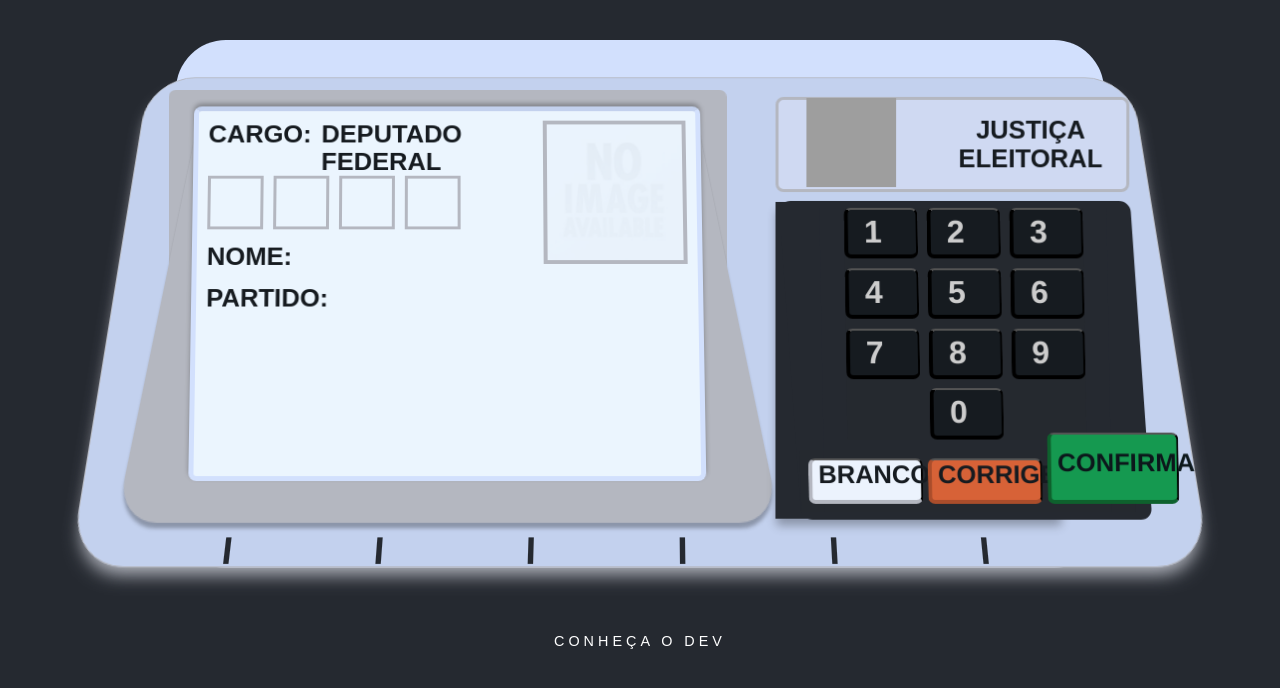
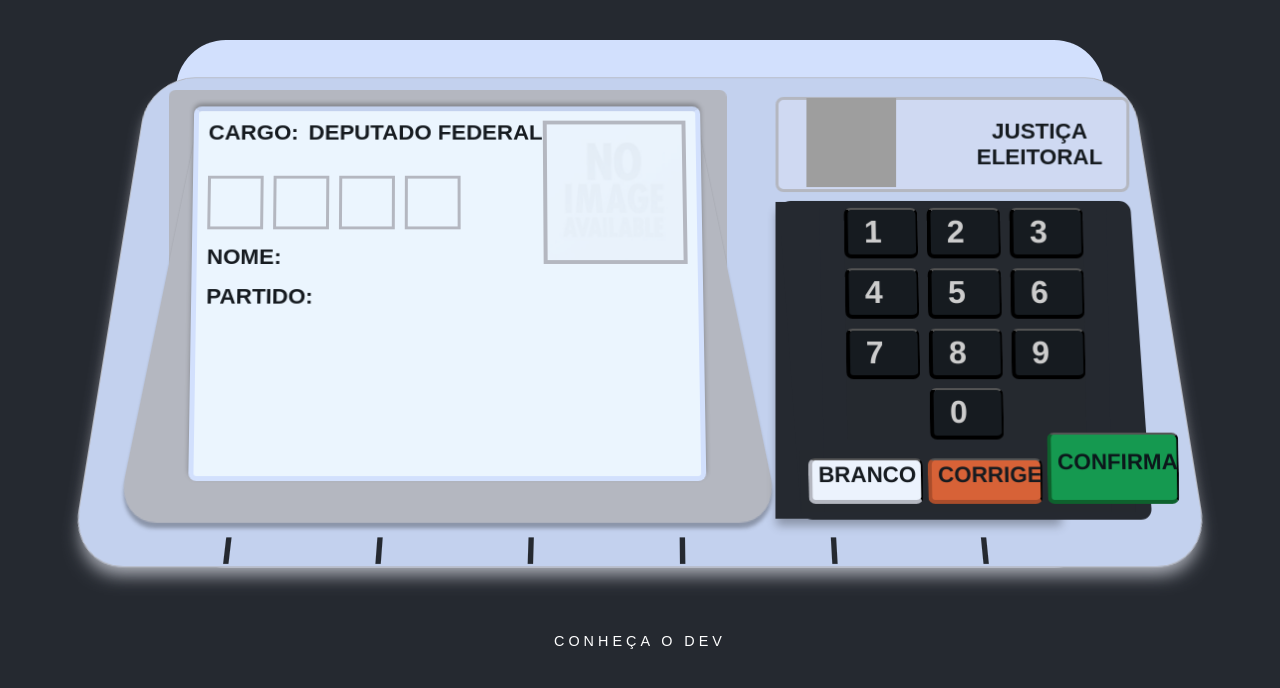
Before and after one commit to 4lessandrodev/urna-eletronica-brasileira, a Next.js app: page / in a window 1280 px wide. Shown: the top 688 px of the page. Built offline with nearby package versions, Linux system fonts and the light colour scheme; grey boxes are pictures that could not be loaded; a web font is replaced by a local one.

Commit message:
style: fix title font size

```diff
--- a/src/styles/theme.ts
+++ b/src/styles/theme.ts
@@ -21,7 +21,7 @@ export default {
             small: '0.7rem',
             xnormal: '0.9rem',
             normal: '1rem',
-            title: '1.6rem',
+            title: '1.4rem',
             large: '2rem',
             xlarge: '4rem',
             xxlarge: '6rem',
```
